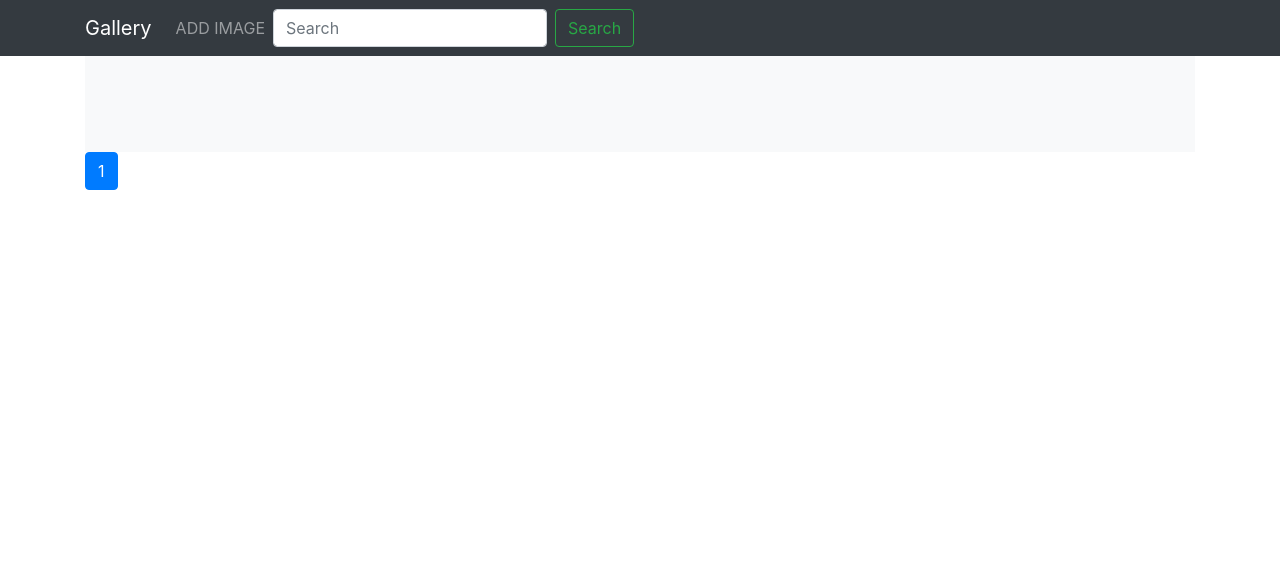
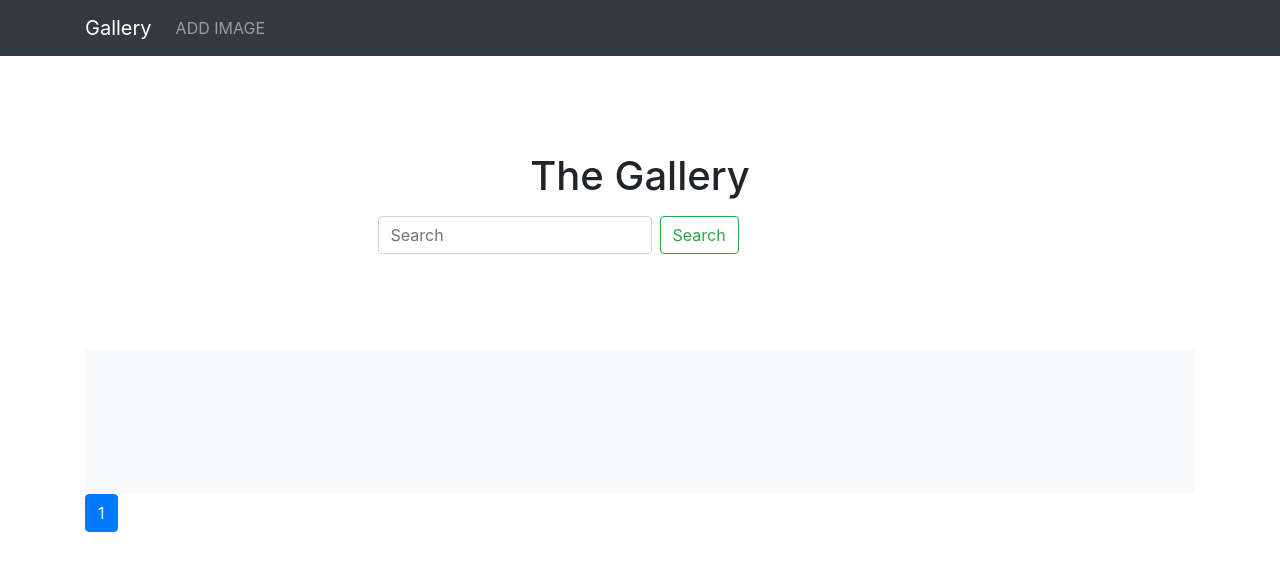
Before and after one commit to samirpatil2000/HackerEarth, a Django app: page / in a window 1280 px wide. Shown: the top 571 px of the page. Run offline with Django 4.2, Linux system fonts and the light colour scheme; data that the repository does not hold is empty; some libraries are stand-ins or nearby versions.

Commit message:
[CHANGE] Frontend and changes in model

```diff
--- a/gallery/models.py
+++ b/gallery/models.py
@@ -6,9 +6,9 @@ from utils.constant import URLS
 
 
 class Image(models.Model):
-    name = models.CharField(max_length=20, default="The Image")
+    name = models.CharField(max_length=50, default="The Image")
     url = models.CharField(max_length=200)
-    detail = models.TextField(blank=True, null=True)
+    detail = models.TextField(default="The image details")
 
     def __str__(self):
         return self.name
--- a/templates/gallery/image_list.html
+++ b/templates/gallery/image_list.html
@@ -4,14 +4,30 @@
 {% block style %}
 {% endblock %}
 {% block content %}
+
+
+    <section class="py-5 text-center container">
+        <div class="row py-lg-5">
+          <div class="col-lg-6 col-md-8 mx-auto">
+            <h1 class="fw-light">The Gallery</h1>
+            <p class="lead text-muted"></p>
+                <form class="form-inline center" method="GET">
+                  <input class="form-control mr-sm-2" type="search" name="search" placeholder="Search" aria-label="Search" value="{{ request.GET.search }}">
+                  <button class="btn btn-outline-success my-2 my-sm-0" type="submit" value="Search Image">Search</button>
+                </form>
+          </div>
+        </div>
+   </section>
+
+
     <div class="album py-5 bg-light">
-        <div class="row">
+        <div class="row" style="padding-bottom: 3rem">
         {% for image in  images %}
-            <div class="col-sm-4"><div class="card" style="width: 22rem;">
+            <div class="col-sm-4"><div class="card" style="width: 22rem; margin-bottom: 2rem">
                   <img class="card-img-top" src="{{ image.url }}" style="height: 20rem;" alt="Card image cap">
                   <div class="card-body">
                     <h5 class="card-title">{{ image.name }}</h5>
-                    <p class="card-text">{{ image.detail | truncatewords:40 }}</p>
+                    <p class="card-text">{{ image.detail | truncatewords:20 }}</p>
                     <a href="{{ image.get_absolute_url }}" class="btn btn-outline-info">View</a>
                   </div>
                 </div>
--- a/templates/gallery/navbar.html
+++ b/templates/gallery/navbar.html
@@ -16,10 +16,10 @@
                   </a>
                 </li>
             </ul>
-            <form class="form-inline" method="GET">
-              <input class="form-control mr-sm-2" type="search" name="search" placeholder="Search" aria-label="Search" value="{{ request.GET.search }}">
-              <button class="btn btn-outline-success my-2 my-sm-0" type="submit" value="Search Image">Search</button>
-            </form>
+{#            <form class="form-inline" method="GET">#}
+{#              <input class="form-control mr-sm-2" type="search" name="search" placeholder="Search" aria-label="Search" value="{{ request.GET.search }}">#}
+{#              <button class="btn btn-outline-success my-2 my-sm-0" type="submit" value="Search Image">Search</button>#}
+{#            </form>#}
 {#            <form method='GET'>#}
 {#              <input type='text' name='q' value='{{ request.GET.q }}'>#}
 {#              <input class="button" type='submit' value="Search Profile">#}
```
